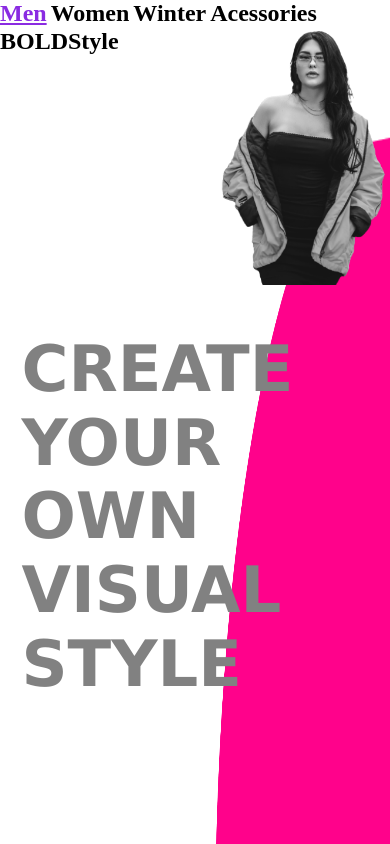
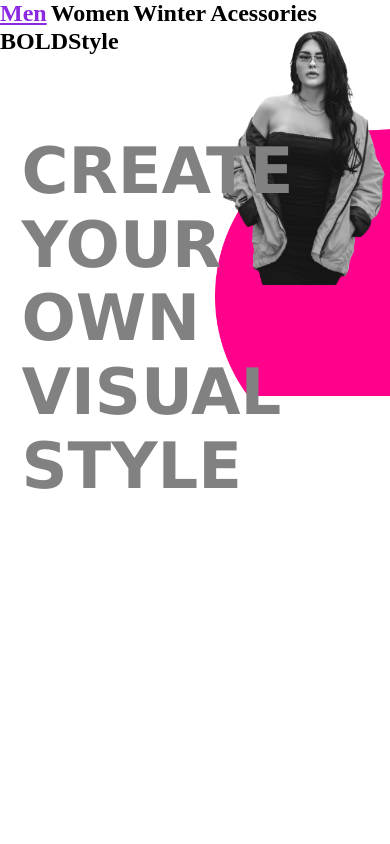
Before and after one commit to SadafZamonova/adaptive-new-, a plain HTML site: page index.html in a window 390 px wide. Shown: the top 844 px of the page. Drawn offline with nearby package versions, Linux system fonts and the light colour scheme.

Commit message:
Update style.css

```diff
--- a/style.css
+++ b/style.css
@@ -1,7 +1,6 @@
 .fon {
     position: absolute;
     width: 47.5vw;
-    height: 152.5%;
     left: 55%;
     top: 15%;
     z-index: -1;
@@ -70,13 +69,7 @@ h1 {
         display: none;
     }
 
-    .container {
-        height: 30vh;
-    }
 
-    .center {
-        height: 30vh;
-    }
 }
 
 
```
